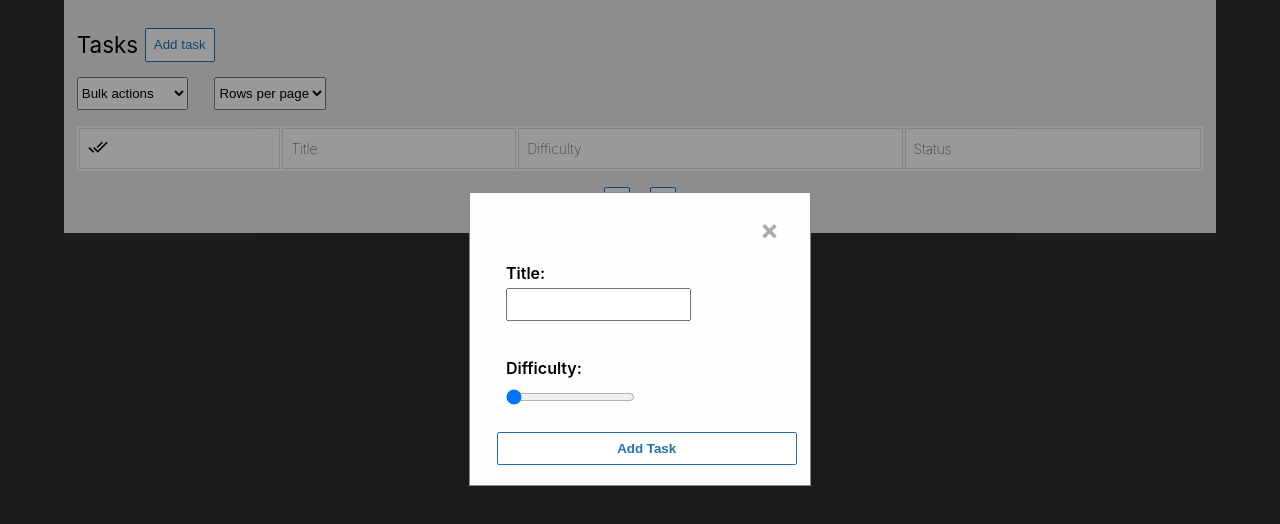
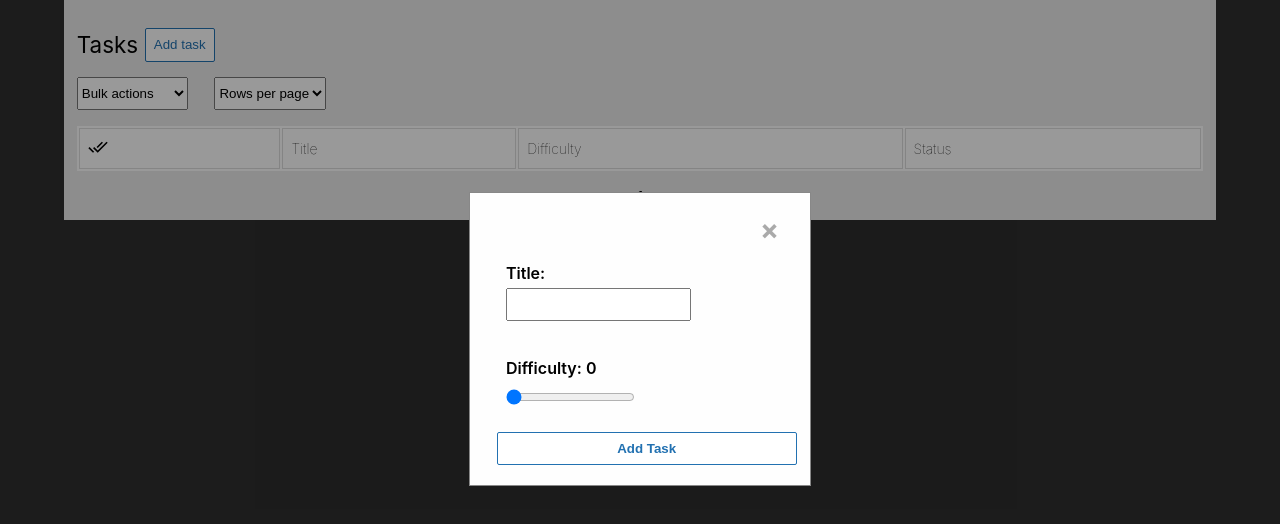
Before and after one commit to germangguerci/TodoApp, a React (Create React App) app: page / in a window 1280 px wide. Both pictures are taken after a click on the button "Add task". Shown: the top 524 px of the page. Built offline with nearby package versions, Linux system fonts and the light colour scheme.

Commit message:
Pagination and modals updated

```diff
--- a/src/components/taskcontainer/index.tsx
+++ b/src/components/taskcontainer/index.tsx
@@ -81,9 +81,9 @@ export const TaskContainer: React.FC = observer(() => {
                 </div>
 
                 <div className="pagination">
-                    <button onClick={previousPage}>{"<"}</button>
+                    {page > 1 && <button onClick={previousPage}>{"<"}</button>}
                     <span>{page}</span>
-                    <button onClick={nextPage}> {">"} </button>
+                    {TodoStore.todos[(page * todosPerPage)] && <button onClick={nextPage}> {">"} </button>}
                 </div>
     </div>
 });
--- a/src/components/taskcontainer/modals/AddTodoModal.tsx
+++ b/src/components/taskcontainer/modals/AddTodoModal.tsx
@@ -24,7 +24,7 @@ export const AddTodoModal: React.FC<addTodoModalProps> = ({setOpenAdd, todoStore
                         }}
                         type="text" />
                 </label>
-                <label>Difficulty:
+                <label>Difficulty: {difficulty}
                     <input
                             value={difficulty}
                             onChange={(event) => setDifficulty(parseInt(event.target.value))}
@@ -38,6 +38,7 @@ export const AddTodoModal: React.FC<addTodoModalProps> = ({setOpenAdd, todoStore
                     if (value) {
                         todoStore.addTodo(value, difficulty);
                         setValue('');
+                        setDifficulty(0);
                     }
                 }}>Add task</button>
             </div>
--- a/src/components/taskcontainer/modals/UpdateTodoModal.tsx
+++ b/src/components/taskcontainer/modals/UpdateTodoModal.tsx
@@ -41,7 +41,7 @@ export const UpdateTodoModal: React.FC<updateTodoModalProps> = observer(({openUp
                     />
                 </label>
 
-                <label>Difficulty:
+                <label>Difficulty: {difficulty}
                     <input
                         value={difficulty}
                         onChange={(event) => setDifficulty(parseInt(event.target.value))}
@@ -52,10 +52,12 @@ export const UpdateTodoModal: React.FC<updateTodoModalProps> = observer(({openUp
                     />
                 </label>
 
-                <button onClick={() => setCompleted(!completed)}>
-                    {completed && "Set incomplet"}
-                    {!completed && "Set completed"}
-                </button>
+                <label>Status:
+                    <button className="statusButton" onClick={() => setCompleted(!completed)}>
+                        {completed && "Done"}
+                        {!completed && "To Do"}
+                    </button>
+                </label>
 
                 <button onClick={() => {
                     if (title) {
--- a/src/styles/taskContainer/modals.scss
+++ b/src/styles/taskContainer/modals.scss
@@ -41,6 +41,7 @@
       font-weight: 600;
       text-transform: capitalize;
     }
+
   }
 
   .close {
@@ -58,3 +59,7 @@
     text-decoration: none;
     cursor: pointer;
   }
+
+  .statusButton{
+    margin: 0.4em 0;
+  }
```
Also changed, not shown: src/styles/taskContainer/table.scss (line endings or trailing spaces).
